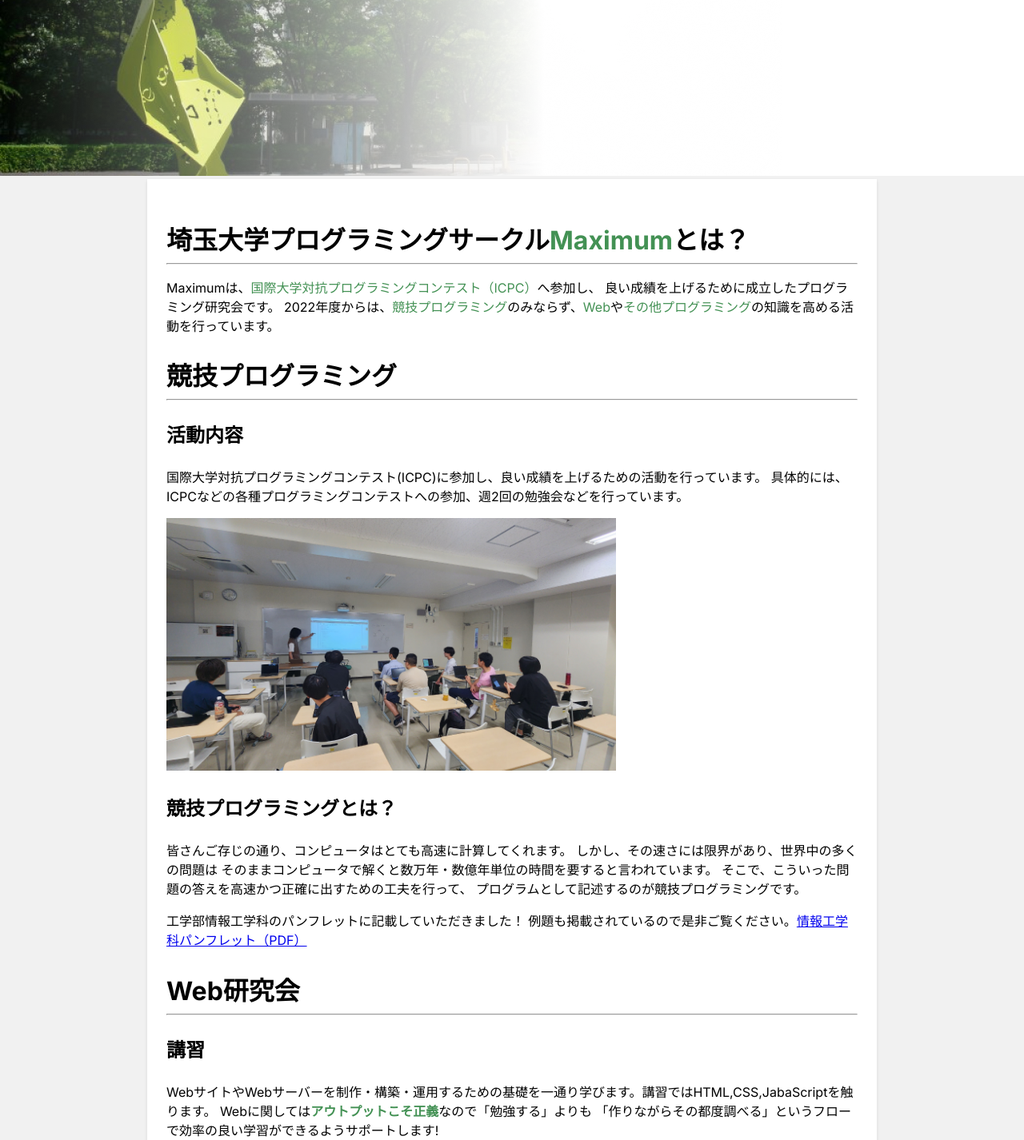
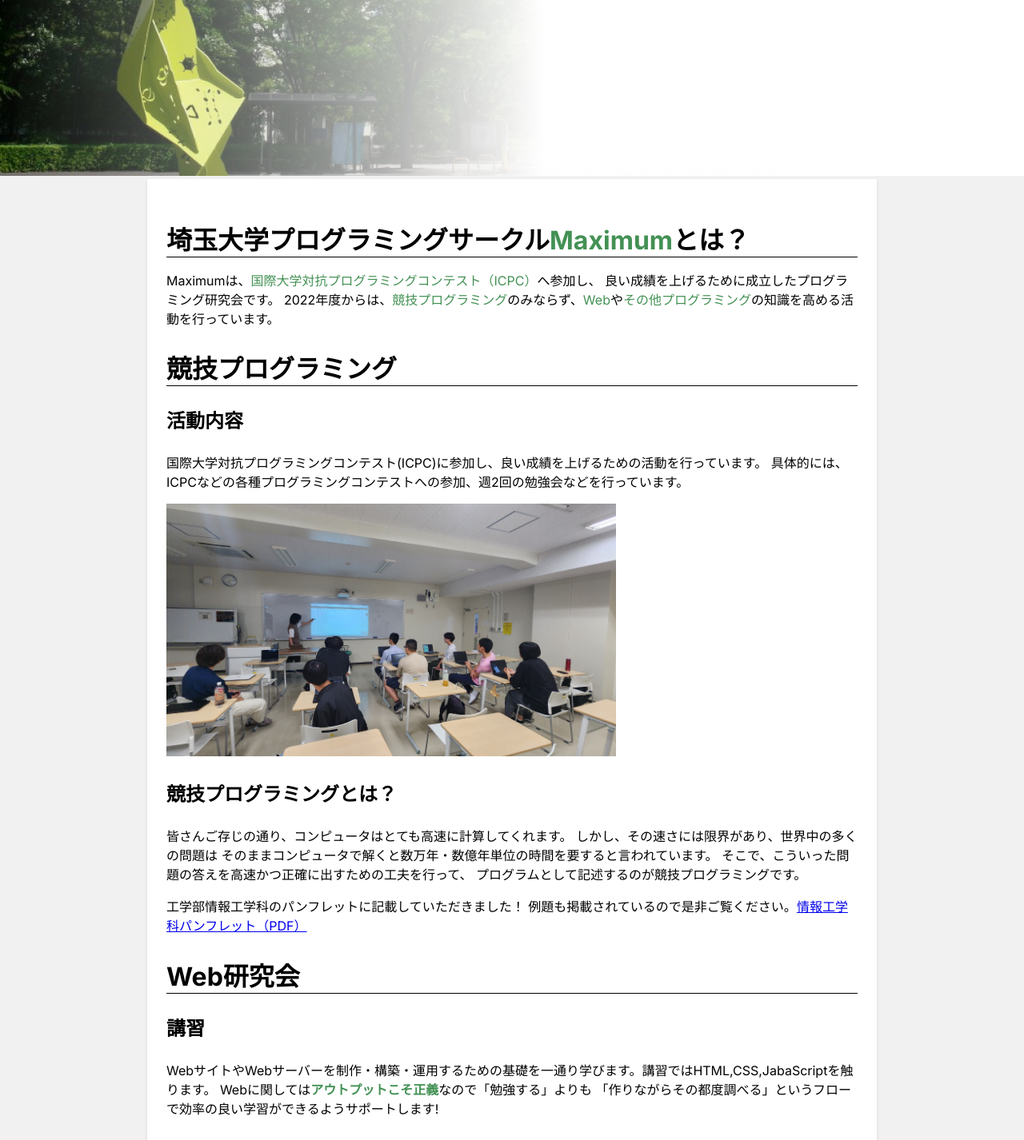
Before and after one commit to saitamau-maximum/public-website, a Next.js app: page /about in a window 1280 px wide. Shown: the part 303-1729 px from the top of the page at 80% size. Built offline with nearby package versions, Linux system fonts and the light colour scheme.

Commit message:
hrタグを下線で置き換え

```diff
--- a/src/app/about/page.tsx
+++ b/src/app/about/page.tsx
@@ -22,7 +22,6 @@ export default function About() {
           埼玉大学プログラミングサークル
           <span className={style.highlight}>Maximum</span>とは？
         </h2>
-        <hr />
         <p className={style.text}>
           Maximumは、
           <span className={style.highlight}>
@@ -37,7 +36,6 @@ export default function About() {
           の知識を高める活動を行っています。
         </p>
         <h2 className={style.title}>競技プログラミング</h2>
-        <hr />
         <h3 className={style.subtitle}>活動内容</h3>
         <p className={style.text}>
           国際大学対抗プログラミングコンテスト(ICPC)に参加し、良い成績を上げるための活動を行っています。
@@ -64,7 +62,6 @@ export default function About() {
           </Link>
         </p>
         <h2 className={style.title}>Web研究会</h2>
-        <hr />
         <h3 className={style.subtitle}>講習</h3>
         <p className={style.text}>
           WebサイトやWebサーバーを制作・構築・運用するための基礎を一通り学びます。講習ではHTML,CSS,JabaScriptを触ります。
--- a/src/app/about/styles.module.css
+++ b/src/app/about/styles.module.css
@@ -16,6 +16,7 @@
     font-size: 2rem;
     font-weight: bold;
     margin-bottom: 0;
+    border-bottom: 1px solid black;
 }
 .highlight{
     color: #439154;
```
